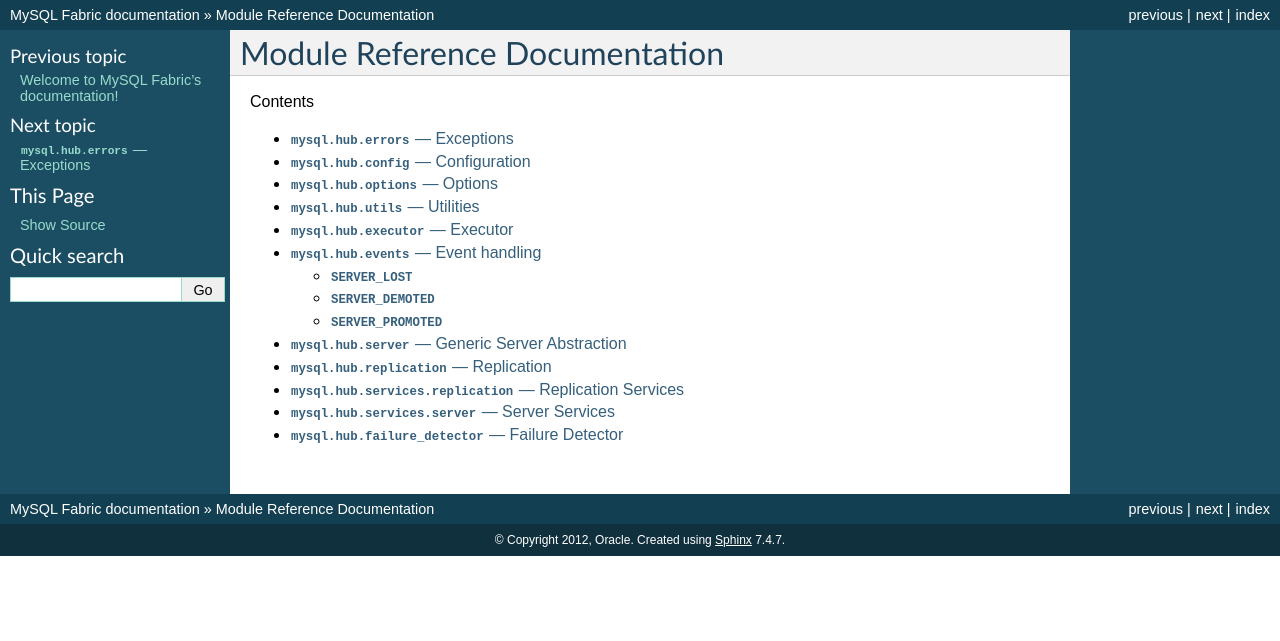
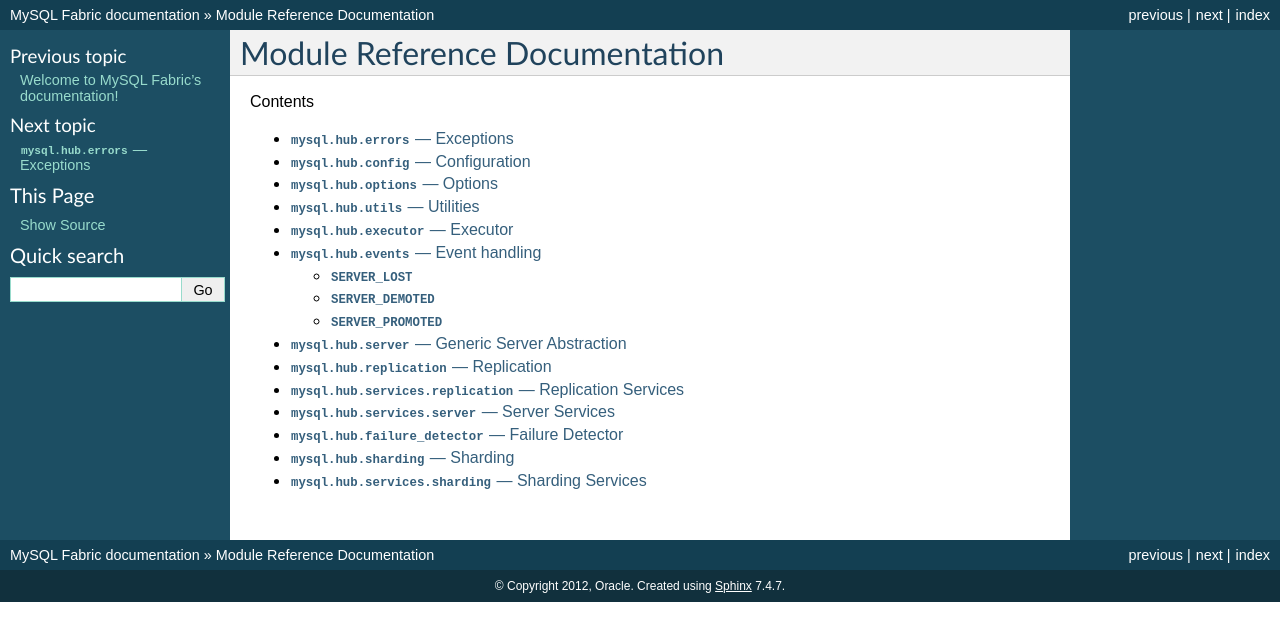
Before and after one commit to edrod77/mysql-fabric, a Sphinx documentation site: the page built from doc/source/modules/index.rst, in a window 1280 px wide. Shown: the top 641 px of the page. Built offline with Sphinx 7.4.7, drawn with Linux system fonts in a browser that asks for light colours; the version number could not be read and is left out.

Commit message:
Added sharding documentation.

```diff
--- a/doc/source/modules/index.rst
+++ b/doc/source/modules/index.rst
@@ -17,3 +17,5 @@
    replication_services
    server_services
    failure_detector
+   sharding
+   sharding_services
--- /dev/null
+++ b/doc/source/modules/sharding.rst
@@ -0,0 +1,8 @@
+:mod:`mysql.hub.sharding` --- Sharding
+======================================
+
+.. toctree::
+   :maxdepth: 2
+
+.. automodule:: mysql.hub.sharding
+   :members:
--- /dev/null
+++ b/doc/source/modules/sharding_services.rst
@@ -0,0 +1,8 @@
+:mod:`mysql.hub.services.sharding` --- Sharding Services
+========================================================
+
+.. toctree::
+   :maxdepth: 2
+
+.. automodule:: mysql.hub.services.sharding
+   :members:
```
Also changed, not shown: 1 other file.
